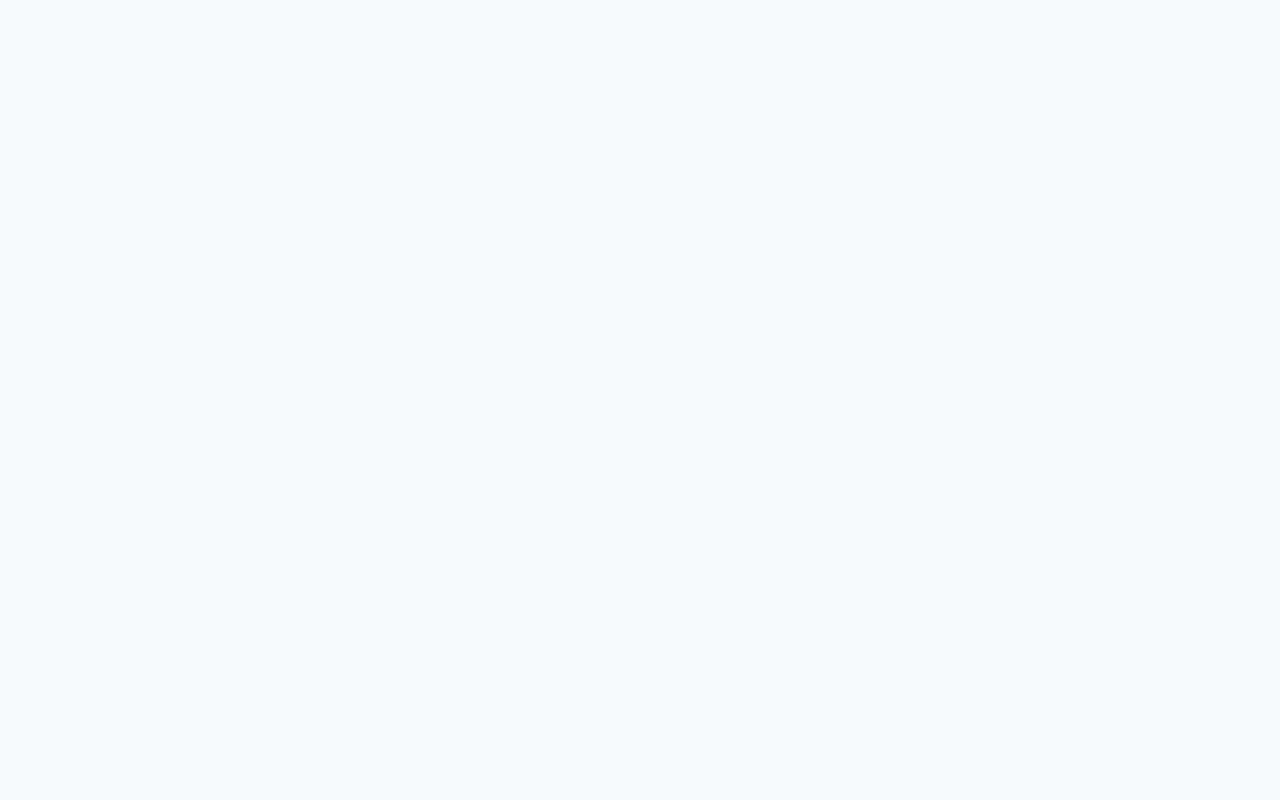
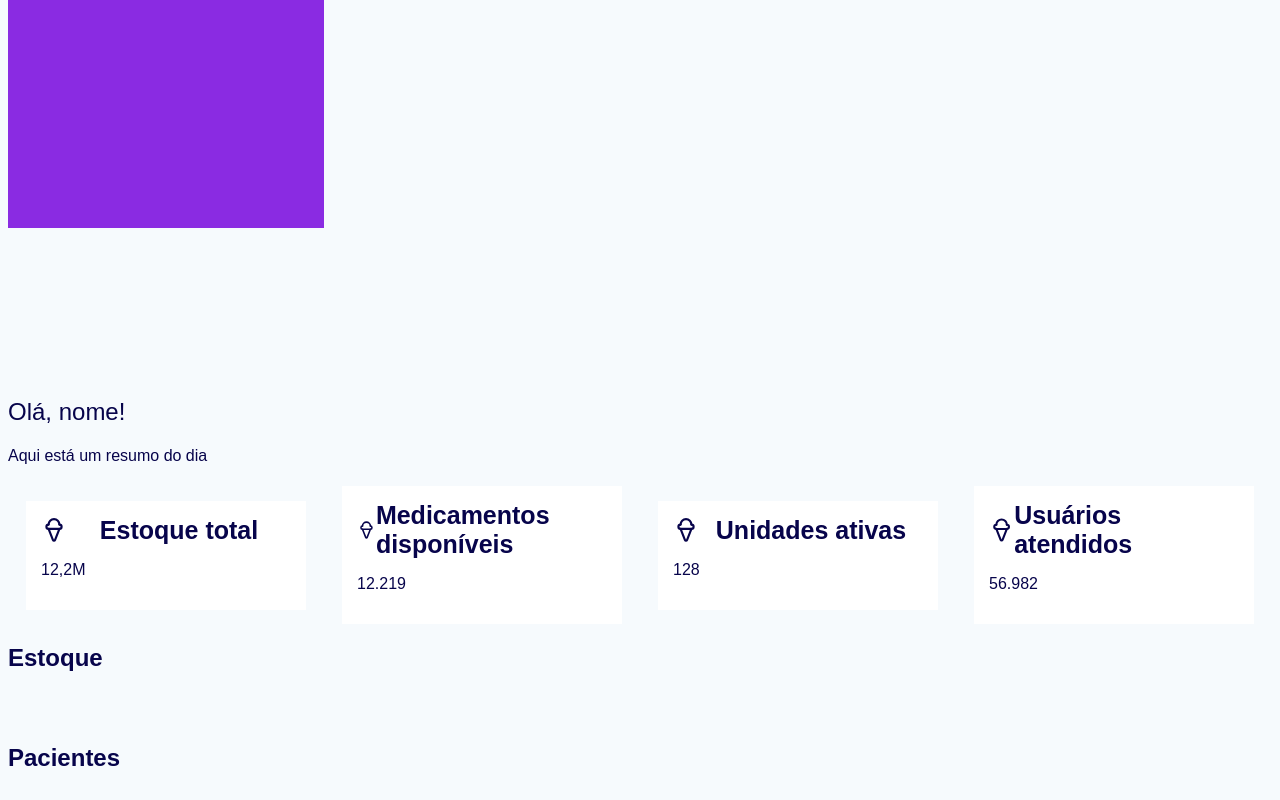
Before and after one commit to bendominique/Localisus, a React (Vite) app in the folder Frontend/Localisus/: page /funcionario in a window 1280 px wide. Shown: the part 580-1380 px from the top of the page. Before the commit the page ends 800 px from the top, so only its background shows below. Built offline with nearby package versions, Linux system fonts and the light colour scheme.

Commit message:
Ajeitando h1 dos cards

```diff
--- a/Frontend/Localisus/src/components/Card.css
+++ b/Frontend/Localisus/src/components/Card.css
@@ -1,20 +1,16 @@
-.cards{
+.cards {
     display: flex;
 }
 
-.cards h1{
-    font-size: 20px;
-}
-
-.cards p{
+.cards p {
     display: block;
     padding: 15px;
     margin: auto;
     word-wrap: break-word;
 }
 
-.elementos-cards{
-    box-shadow: 3px 3px #6b6b6b ;
+.elementos-cards {
+    box-shadow: 3px 3px #6b6b6b;
     border-radius: 30px;
     display: flex;
     flex-direction: column;
@@ -31,12 +27,29 @@
 
 .elementos-cards h1,
 .elementos-cards .icone-container {
-    font-size: 20px;
     color: var(--cor-tema);
     transition: color 0.4s ease-in-out
 }
 
-.elementos-cards p{
+
+.elementos-cards .icone-container {
+    display: flex;
+    flex-direction: row;
+}
+
+.icone-container {
+    display: flex;
+    flex-direction: row;
+    align-items: center;
+}
+
+.icone-container h1{
+    font-size: 25px;
+    margin-left: 5px;
+    margin: auto;
+}
+
+.elementos-cards p {
     display: block;
     padding: 15px;
     margin: auto;
@@ -46,15 +59,15 @@
     transition: color 0.4 ease-in;
 }
 
-.elementos-cards:hover{
+.elementos-cards:hover {
     background-color: var(--cor-tema);
     transform: translateY(-25px);
-    box-shadow: 5px 8px 15px rgba(0,0,0,0.2);
+    box-shadow: 5px 8px 15px rgba(0, 0, 0, 0.2);
 }
 
 .elementos-cards:hover h1,
 .elementos-cards:hover p,
-.elementos-cards:hover .icone-container{
+.elementos-cards:hover .icone-container {
     color: #fff
 }
 
--- a/Frontend/Localisus/src/components/Cards.tsx
+++ b/Frontend/Localisus/src/components/Cards.tsx
@@ -18,10 +18,10 @@ interface CardProps {
 }
 
 const elementosCard: CardData[] = [
-    {id: 1, titulo: "Acesso rápido", descricao: "Encontre os seus medicamentos através do nome, comercial ou técnico.", icone: Search, cor: "#12d393"},
-    {id: 2, titulo: "Localizar postos", descricao: "Visualize os postos de saúde próximos a você que possuem o medicamento que precisa.", icone: MapPin, cor: "#ef4444"},
-    {id: 3, titulo: "Veja rotas", descricao: "Saiba qual é a rota mais rápida entre você e o seu medicamento com apenas um clique.", icone: Navigation, cor: "#3b82f6"},
-    {id: 4, titulo: "Cuide da saúde", descricao: "Tenha mais controle, acompanhe e gerencie consultas e medicamentos. ", icone: HeartPulse, cor: "#ff1aff"}
+    { id: 1, titulo: "Acesso rápido", descricao: "Encontre os seus medicamentos através do nome, comercial ou técnico.", icone: Search, cor: "#12d393" },
+    { id: 2, titulo: "Localizar postos", descricao: "Visualize os postos de saúde próximos a você que possuem o medicamento que precisa.", icone: MapPin, cor: "#ef4444" },
+    { id: 3, titulo: "Veja rotas", descricao: "Saiba qual é a rota mais rápida entre você e o seu medicamento com apenas um clique.", icone: Navigation, cor: "#3b82f6" },
+    { id: 4, titulo: "Cuide da saúde", descricao: "Tenha mais controle, acompanhe e gerencie consultas e medicamentos. ", icone: HeartPulse, cor: "#ff1aff" }
 ]
 
 export function ComponenteCard({
@@ -30,12 +30,12 @@ export function ComponenteCard({
     icone: Icone,
     cor
 }: CardProps) {
-    return(
+    return (
         <div>
             <div className="icone-container">
-                <Icone size={32}/>
+                <Icone size={26} />
+                <h1>{titulo}</h1>
             </div>
-            <h1>{titulo}</h1>
             <p>{descricao}</p>
 
         </div>
@@ -45,14 +45,14 @@ export function ComponenteCard({
 
 
 export const Cards = () => {
-    return(
+    return (
         <>
             <div className="cards">
                 {
-                    elementosCard.map( e =>
-                        <div key={e.id} className="elementos-cards" style={{"--cor-tema": e.cor} as React.CSSProperties}>
+                    elementosCard.map(e =>
+                        <div key={e.id} className="elementos-cards" style={{ "--cor-tema": e.cor } as React.CSSProperties}>
                             <ComponenteCard
-                               titulo={e.titulo}
+                                titulo={e.titulo}
                                 descricao={e.descricao}
                                 icone={e.icone}
                                 cor={e.cor}
--- /dev/null
+++ b/Frontend/Localisus/src/pages/Funcionario.css
@@ -0,0 +1,35 @@
+.conteudo-pagina {
+    margin-top: -4rem;
+    display: flex;
+    flex-direction: column;
+    align-items: center;
+}
+
+
+.pos-cabecalho {
+    align-self: flex-start;
+    margin-left: 10rem;
+    margin-bottom: 2rem;
+}
+
+.info-hospital{
+    display: flex;
+    justify-content: center;
+}
+
+.cards-info-hospital{
+    background-color: white;
+    margin: auto;
+    padding: 15px;
+    width: 250px;
+}
+
+.cards-info-hospital h1{
+    font-size: 18px;
+}
+
+.cards-info-hospital h1,
+.cards-info-hospital.icone{
+
+    display: flex;
+}
--- a/Frontend/Localisus/src/pages/Funcionario.tsx
+++ b/Frontend/Localisus/src/pages/Funcionario.tsx
@@ -3,30 +3,39 @@ import { medicamentosMock } from "../mocks/medicamentosMock"
 import { useAuth } from "../contexts/AuthContext"
 import { hospitaisMock } from "../mocks/hospitaisMocks"
 import { estoqueMock } from "../mocks/estoqueMock"
+import { TopbarUsuarios } from "../components/TopbarUsuarios"
+import "./Funcionario.css"
+import { IceCream } from "lucide-react"
+import { ComponenteCard } from "../components/Cards"
 
 
 export const Funcionario = () => {
 
     const { usuario } = useAuth()
     const [estoque, setEstoque] = useState<any[]>([])
+    const cardsFuncionario = [
+        { titulo: "Estoque total", descricao: "12,2M", icone: IceCream, cor: "#ffff" },
+        { titulo: "Medicamentos disponíveis", descricao: "12.219", icone: IceCream, cor: "#ffff" },
+        { titulo: "Unidades ativas", descricao: "128", icone: IceCream, cor: "#ffff" },
+        { titulo: "Usuários atendidos", descricao: "56.982", icone: IceCream, cor: "#ffff" }
+    ]
 
     useEffect(() => {
         //começa a renderização na nossa tela, caso no momento em que a tela renderize, o usuário não esteja logado, ou não possua um hospital id, nem vai
         //return vazio significa que a tela vai parrr de funcioar
-    if(!usuario || !usuario.hospitalId) return
+        if (!usuario || !usuario.hospitalId) return
 
         //criando uma representação dos nossos itens do estoque
         const itemHospital = estoqueMock.filter(
             (i) => i.hospitalId === usuario.hospitalId
         )
 
-    if (itemHospital.length === 0){
+        if (itemHospital.length === 0) {
             alert("O Estoque do hospital está vazio! Solicite uma demanda de novos medicamentos urgentemente.")
             return
         }
 
-    const estoqueComNomes = itemHospital.map(item =>
-    {
+        const estoqueComNomes = itemHospital.map(item => {
             const remedio = medicamentosMock.find(m => m.id === item.medicamentoId)
 
             return {
@@ -42,12 +51,29 @@ export const Funcionario = () => {
 
     const hospital = hospitaisMock.find(h => h.id === usuario?.hospitalId)
 
-    return(
+    return (
         <>
+            <header>
+                <TopbarUsuarios />
+            </header>
+            <main className="conteudo-pagina-funcionario">
+                <section className="pos-cabecalho-funcionario">
+                    <h1 id="saudacao-user">Olá, nome!</h1>
+                    <h4 id="sugestao-user">Aqui está um resumo do dia</h4>
+                    <div className="info-hospital">
+                        {
+                            cardsFuncionario.map(cf =>
+                                <article className="cards-info-hospital">
+                                    <ComponenteCard titulo={cf.titulo} descricao={cf.descricao} icone={cf.icone} cor={cf.cor} />
+                                </article>
+                            )
+                        }
+                    </div>
+                </section>
                 <h2>Estoque {hospital?.nome}</h2>
                 <ul>
 
-            { estoque.map(e =>
+                    {estoque.map(e =>
                         <li key={e.id}>
                             {e.nome} é
                             {e.descricao},
@@ -58,6 +84,7 @@ export const Funcionario = () => {
                     )}
                 </ul>
                 <h2>Pacientes</h2>
+            </main>
         </>
     )
 }
--- a/Frontend/Localisus/src/pages/Home.css
+++ b/Frontend/Localisus/src/pages/Home.css
@@ -10,9 +10,6 @@ body {
     background-color: var(--fundo-hero);
     color: var(--letras-azul);
 }
-
-
-
 
 
 .conteudo-home {
@@ -30,15 +27,11 @@ body {
 
 
 
-.elementos-cabecalho li {
+.elementos-cabecalho-hero li {
     display: block;
     flex-direction: row;
     align-items: center;
     list-style: none;
-}
-
-.info-pagina h1{
-    font-size: 50px;
 }
 
 .info-pagina h1,
@@ -46,7 +39,6 @@ body {
     display: flex;
     justify-content: center;
 }
-
 
 .info-pagina {
     display: flex;
@@ -78,14 +70,14 @@ body {
     justify-content: center;
 }
 
-.navbar {
+.navbar-hero {
     font-size: 20px;
     font-weight: 600;
     display: flex;
     justify-content: space-around;
 }
 
-.navbar a{
+.navbar-hero a{
     color: var(--letras-azul);
     list-style: none;
     text-decoration: none;
--- a/Frontend/Localisus/src/pages/Home.tsx
+++ b/Frontend/Localisus/src/pages/Home.tsx
@@ -8,9 +8,9 @@ import { HeroImagem } from "../components/HeroImagem"
 export const Home = () => {
     return (
         <>
-            <header className="elementos-cabecalho">
+            <header className="elementos-cabecalho-hero">
                 <span>
-                    <ul className="navbar">
+                    <ul className="navbar-hero">
                         <li>
                             <h1 id="letreiro">
                                 LOCALISUS
--- a/Frontend/Localisus/src/pages/UsuarioComum.css
+++ b/Frontend/Localisus/src/pages/UsuarioComum.css
@@ -44,7 +44,6 @@
     width: 260px;
     border-radius: 5px;
     padding: 20px;
-    display: flex;
     margin-left: 12px;
     margin-right: 12px;
     transition: width 0.4s;
@@ -119,14 +118,6 @@
 }
 
 
-.componentes-abaixo-pesquisa h1 {
-    display: flex;
-    justify-content: start;
-    margin-top: 30px;
-    margin-left: 15px;
-    font-size: 18px;
-}
-
 
 .componentes-abaixo-pesquisa p {
     padding: 10px;
--- a/Frontend/Localisus/src/pages/UsuarioComum.tsx
+++ b/Frontend/Localisus/src/pages/UsuarioComum.tsx
@@ -76,7 +76,6 @@ export const UsuarioComum = () => {
                         <h4 id="sugestao-user">Como podemos ajudar hoje? </h4>
                     </div>
                     <section className="pesquisa-elementos">
-
                         <div className="info-container">
                             {
                                 cardsInfoDia.map(ci =>
@@ -89,7 +88,7 @@ export const UsuarioComum = () => {
                         <BarraPesquisa onSearch={executarBusca} />
                         <p id="mais-buscados">Buscas Recentes: Mais buscados:</p>
                         <h2 id="acoes-rapidas">Ações rápidas</h2>
-                        <article className="componentes-abaixo-pesquisa">
+                        <div className="componentes-abaixo-pesquisa">
                             {
                                 cardsCentro.map(cc =>
                                     <article className="cards-usuario-comum-centro" style={{ "--cor-tema": cc.cor } as React.CSSProperties}>
@@ -97,7 +96,7 @@ export const UsuarioComum = () => {
                                     </article>
                                 )
                             }
-                        </article>
+                        </div>
                     </section>
                     <section className="componentes-cotidiano">
                         {
```
Lines whose indentation alone changed are shown as unchanged.
